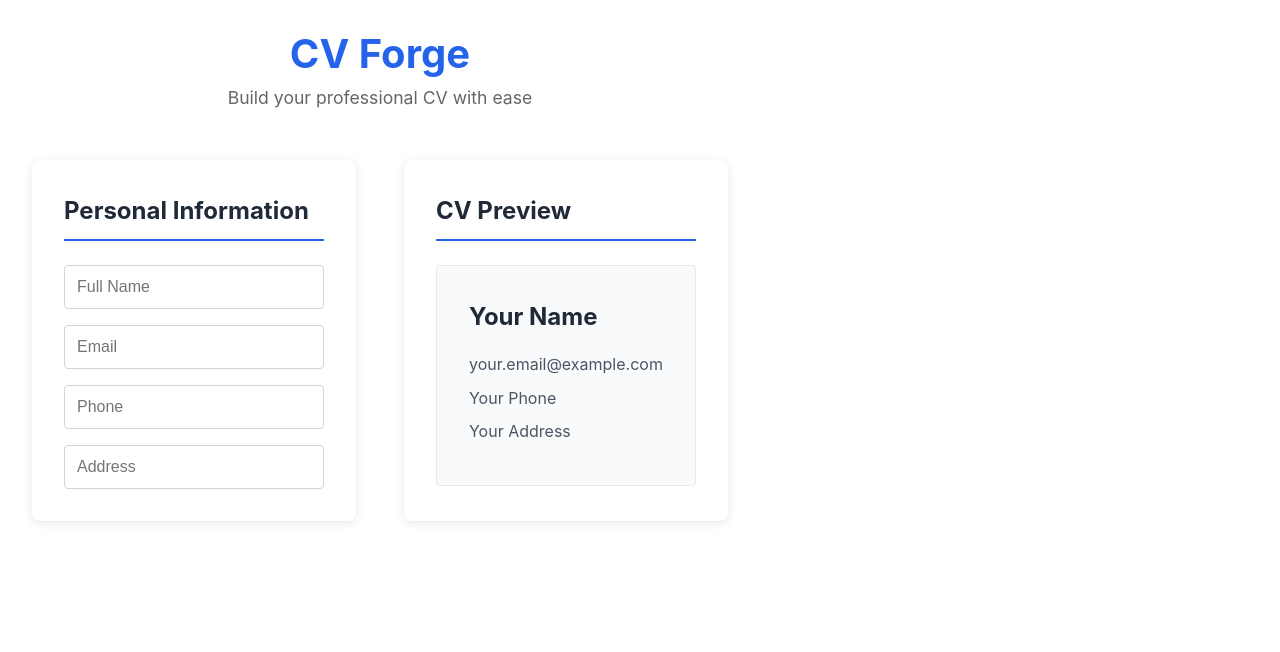
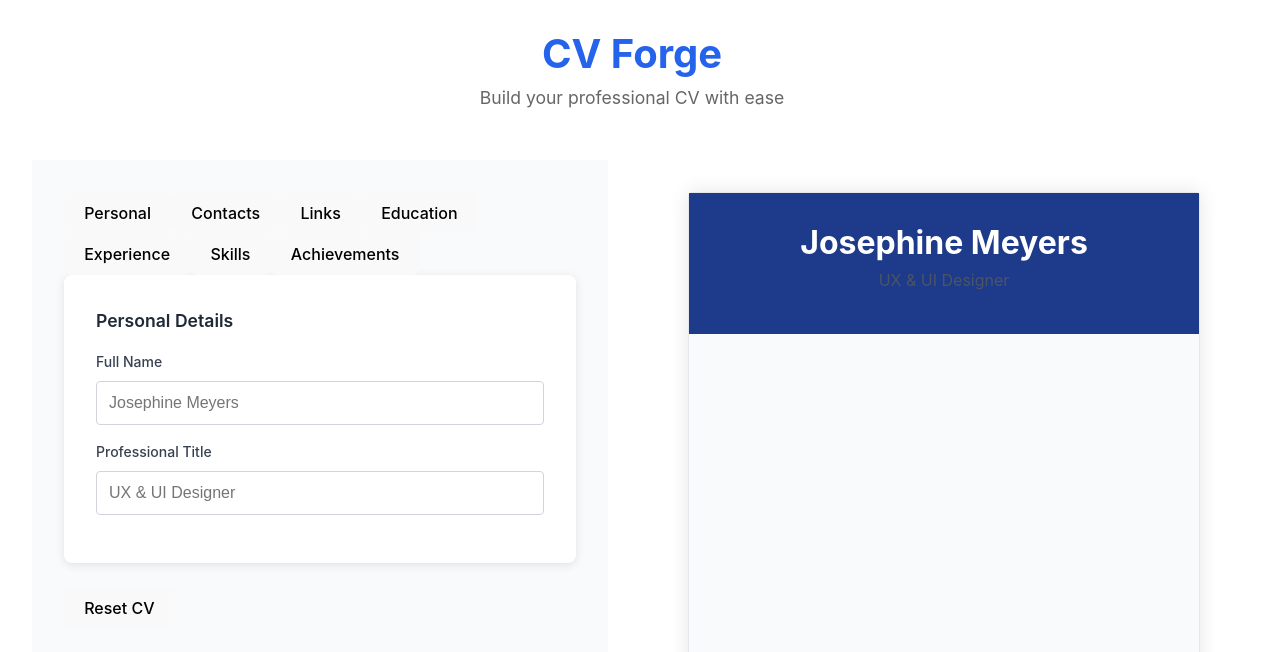
Before and after one commit to singharyan006/cv-forge, a React (Vite) app: page / in a window 1280 px wide. Shown: the top 652 px of the page. Built offline with nearby package versions, Linux system fonts and the light colour scheme.

Commit message:
Update App.jsx to use all CV form components with tabbed navigation

```diff
--- a/src/App.jsx
+++ b/src/App.jsx
@@ -1,14 +1,32 @@
-// ...existing code...
-import { useState } from 'react'
-import './App.css'
+import { useState } from 'react';
+import { useCVData } from './hooks/useCVData';
+
+// Import form components
+import PersonalDetails from './components/forms/PersonalDetails';
+import Contacts from './components/forms/Contacts';
+import Links from './components/forms/Links';
+import Education from './components/forms/Education';
+import Experience from './components/forms/Experience';
+import Skills from './components/forms/Skills';
+import Achievements from './components/forms/Achievements';
+
+// Import preview component
+import CVPreview from './components/preview/CVPreview';
+
+// Import styles
+import './styles/forms.css';
+import './styles/preview.css';
+import './App.css';
 
 function App() {
-  const [personalInfo, setPersonalInfo] = useState({
-    name: '',
-    email: '',
-    phone: '',
-    address: ''
-  });
+  // Use our custom hook for state management
+  const { data, updateSection, resetData } = useCVData();
+  const [activeSection, setActiveSection] = useState('personal');
+
+  // Handle form section navigation
+  const handleSectionChange = (section) => {
+    setActiveSection(section);
+  };
 
   return (
     <div className="app">
@@ -18,44 +36,116 @@ function App() {
       </header>
 
       <main>
-        <div className="form-section">
-          <h2>Personal Information</h2>
-          <form>
-            <input
-              type="text"
-              placeholder="Full Name"
-              value={personalInfo.name}
-              onChange={(e) => setPersonalInfo({...personalInfo, name: e.target.value})}
-            />
-            <input
-              type="email"
-              placeholder="Email"
-              value={personalInfo.email}
-              onChange={(e) => setPersonalInfo({...personalInfo, email: e.target.value})}
-            />
-            <input
-              type="tel"
-              placeholder="Phone"
-              value={personalInfo.phone}
-              onChange={(e) => setPersonalInfo({...personalInfo, phone: e.target.value})}
-            />
-            <input
-              type="text"
-              placeholder="Address"
-              value={personalInfo.address}
-              onChange={(e) => setPersonalInfo({...personalInfo, address: e.target.value})}
-            />
-          </form>
+        <div className="form-container">
+          <nav className="form-nav">
+            <button
+              className={activeSection === 'personal' ? 'active' : ''}
+              onClick={() => handleSectionChange('personal')}
+            >
+              Personal
+            </button>
+            <button
+              className={activeSection === 'contacts' ? 'active' : ''}
+              onClick={() => handleSectionChange('contacts')}
+            >
+              Contacts
+            </button>
+            <button
+              className={activeSection === 'links' ? 'active' : ''}
+              onClick={() => handleSectionChange('links')}
+            >
+              Links
+            </button>
+            <button
+              className={activeSection === 'education' ? 'active' : ''}
+              onClick={() => handleSectionChange('education')}
+            >
+              Education
+            </button>
+            <button
+              className={activeSection === 'experience' ? 'active' : ''}
+              onClick={() => handleSectionChange('experience')}
+            >
+              Experience
+            </button>
+            <button
+              className={activeSection === 'skills' ? 'active' : ''}
+              onClick={() => handleSectionChange('skills')}
+            >
+              Skills
+            </button>
+            <button
+              className={activeSection === 'achievements' ? 'active' : ''}
+              onClick={() => handleSectionChange('achievements')}
+            >
+              Achievements
+            </button>
+          </nav>
+
+          <div className="form-sections">
+            {activeSection === 'personal' && (
+              <PersonalDetails
+                data={data.personal}
+                onChange={(newData) => updateSection('personal', newData)}
+              />
+            )}
+
+            {activeSection === 'contacts' && (
+              <Contacts
+                data={data.contacts}
+                onChange={(newData) => updateSection('contacts', newData)}
+              />
+            )}
+
+            {activeSection === 'links' && (
+              <Links
+                data={data.links}
+                onChange={(newData) => updateSection('links', newData)}
+              />
+            )}
+
+            {activeSection === 'education' && (
+              <Education
+                data={data.education}
+                onChange={(newData) => updateSection('education', newData)}
+              />
+            )}
+
+            {activeSection === 'experience' && (
+              <Experience
+                data={data.experience}
+                onChange={(newData) => updateSection('experience', newData)}
+              />
+            )}
+
+            {activeSection === 'skills' && (
+              <Skills
+                data={data.skills}
+                onChange={(newData) => updateSection('skills', newData)}
+              />
+            )}
+
+            {activeSection === 'achievements' && (
+              <Achievements
+                data={data.achievements}
+                onChange={(newData) => updateSection('achievements', newData)}
+              />
+            )}
+
+            <div className="action-buttons">
+              <button
+                className="reset-btn"
+                onClick={resetData}
+                title="Clear all CV data"
+              >
+                Reset CV
+              </button>
+            </div>
+          </div>
         </div>
 
-        <div className="preview-section">
-          <h2>CV Preview</h2>
-          <div className="cv-preview">
-            <h3>{personalInfo.name || 'Your Name'}</h3>
-            <p>{personalInfo.email || 'your.email@example.com'}</p>
-            <p>{personalInfo.phone || 'Your Phone'}</p>
-            <p>{personalInfo.address || 'Your Address'}</p>
-          </div>
+        <div className="preview-container">
+          <CVPreview data={data} />
         </div>
       </main>
     </div>
```
